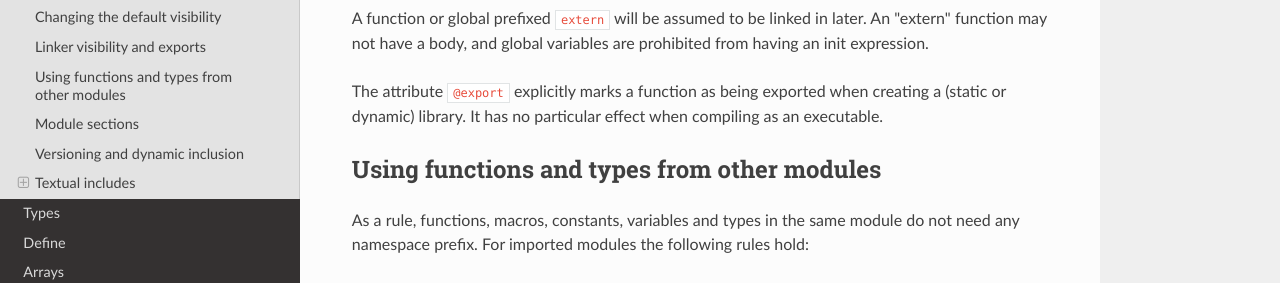
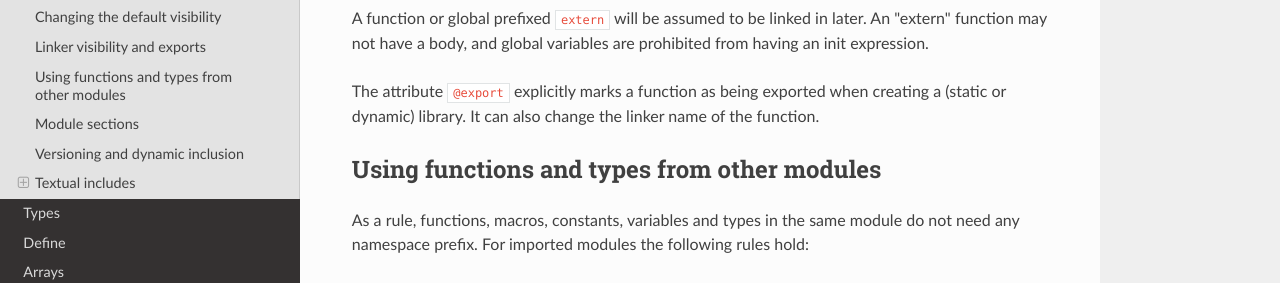
Before and after one commit to c3lang/c3docs-old, an MkDocs documentation site: the page built from docs/modules.md, in a window 1280 px wide and 900 px high, scrolled down 4075 px. Shown: the part 176-459 px from the top of the window. Built offline with MkDocs 1.6.1, drawn with Linux system fonts in a browser that asks for light colours; nearby versions of some CDN libraries.

Commit message:
Fix some typos

```diff
--- a/docs/modules.md
+++ b/docs/modules.md
@@ -198,8 +198,8 @@ An "extern" function may not have a body, and global variables are prohibited
 from having an init expression.
 
 The attribute `@export` explicitly marks a function as being exported when
-creating a (static or dynamic) library. It has no particular effect when
-compiling as an executable.
+creating a (static or dynamic) library. It can also change the linker name of
+the function.
 
 ## Using functions and types from other modules
 
```
Also changed, not shown: docs/primer.md (+2 -2 lines), docs/reflection.md (+2 -2 lines).
